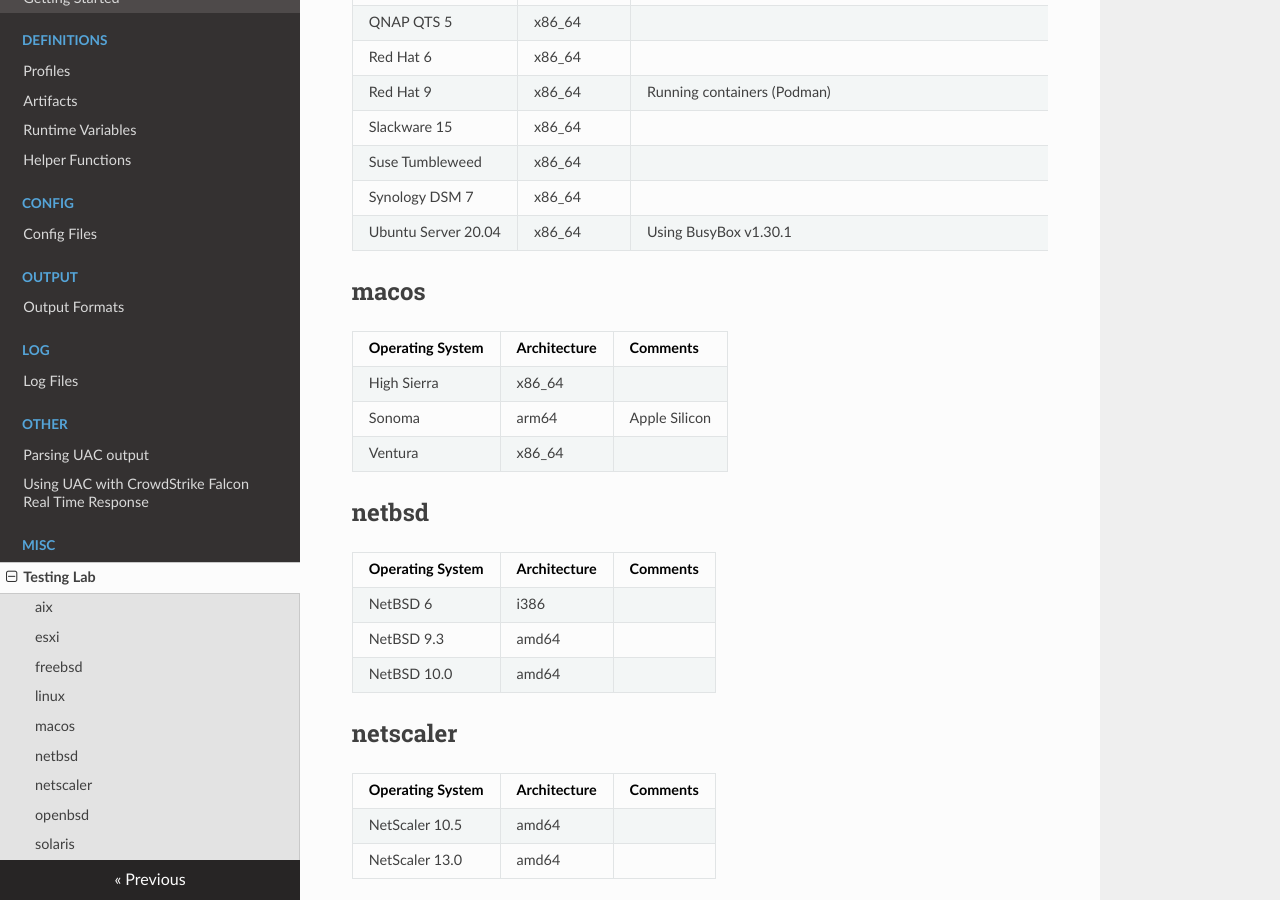
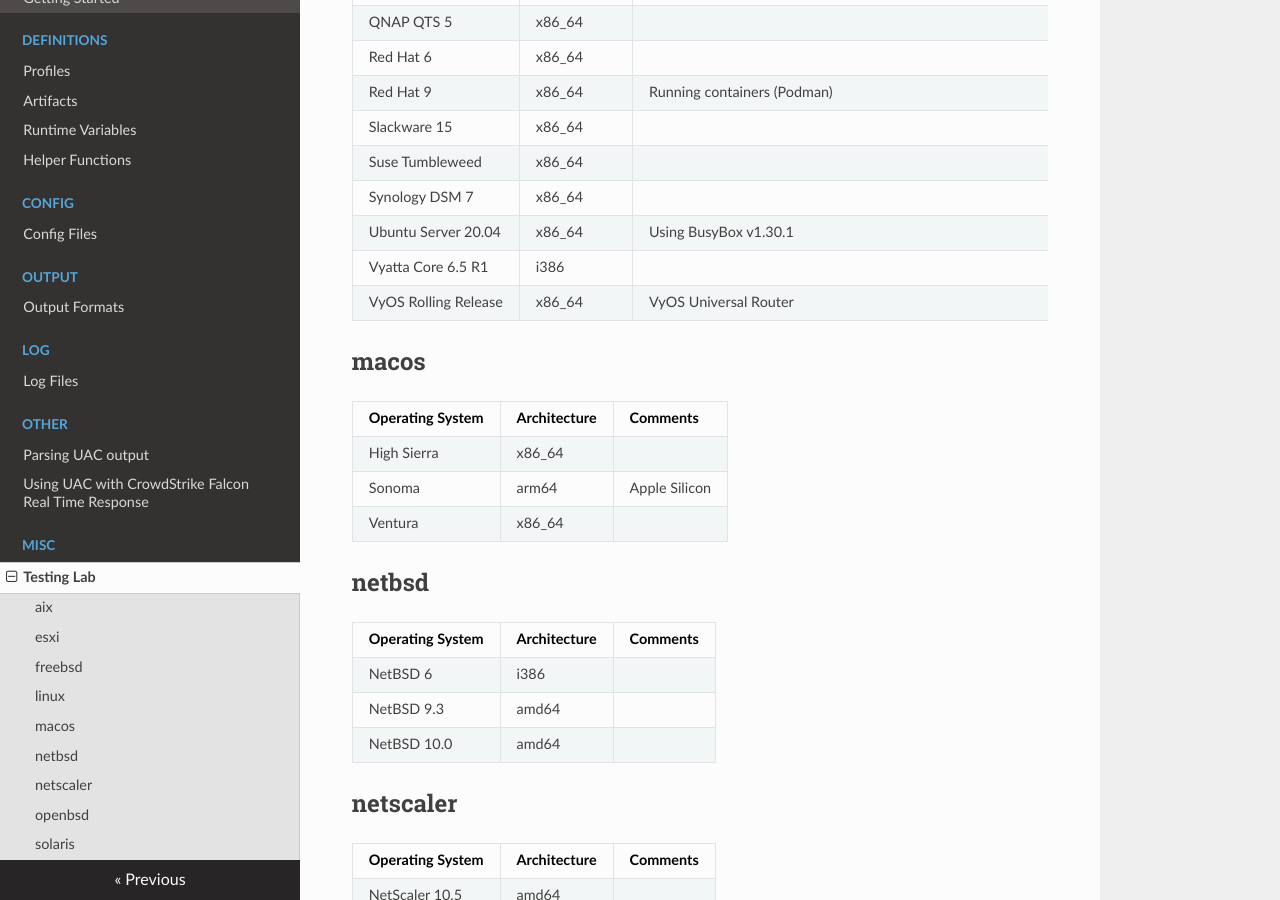
Before and after one commit to tclahr/uac-docs, an MkDocs documentation site: the page built from docs/testing_lab.md, in a window 1280 px wide and 900 px high, scrolled down 2032 px. Built offline with MkDocs 1.6.1, drawn with Linux system fonts in a browser that asks for light colours; nearby versions of some CDN libraries.

Commit message:
add vyatta and vyos systems

```diff
--- a/docs/testing_lab.md
+++ b/docs/testing_lab.md
@@ -68,6 +68,8 @@
 |Suse Tumbleweed|x86_64||
 |Synology DSM 7|x86_64||
 |Ubuntu Server 20.04|x86_64|Using BusyBox v1.30.1|
+|Vyatta Core 6.5 R1|i386||
+|VyOS Rolling Release|x86_64|VyOS Universal Router|
 
 ## macos
 
```
